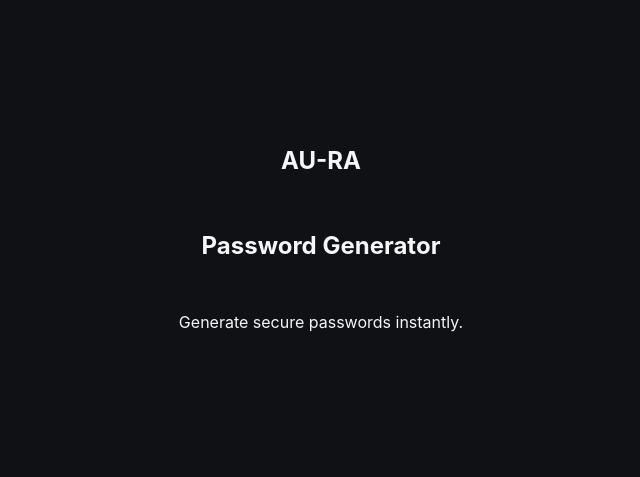
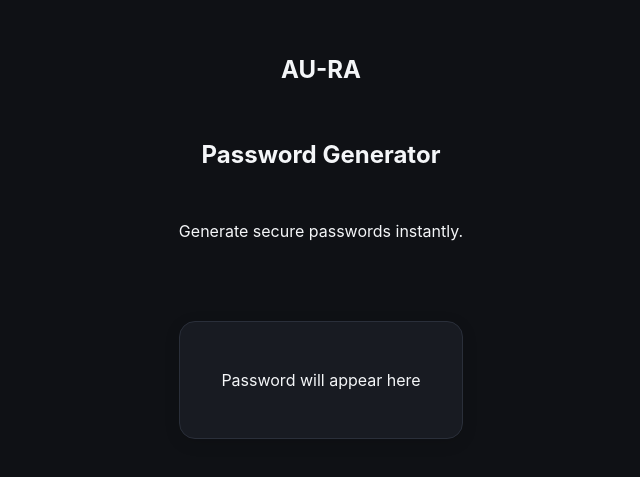
Before and after one commit to mmycdev/aura-password-generator, a React (Vite) app: page / in a window 1280 px wide. Shown: the part 163-640 px from the top of the page, without its empty margins (319-959 px from the left). Built offline with nearby package versions, Linux system fonts and the light colour scheme.

Commit message:
feat(ui): add password card component

```diff
--- /dev/null
+++ b/src/components/PasswordCard/PasswordCard.module.css
@@ -0,0 +1,13 @@
+.card {
+  width: 100%;
+  max-width: 560px;
+
+  margin-top: var(--space-6);
+  padding: var(--space-5);
+
+  background: var(--color-surface);
+  border: 1px solid var(--color-border);
+  border-radius: var(--radius-lg);
+
+  box-shadow: var(--shadow-md);
+}
--- /dev/null
+++ b/src/components/PasswordCard/PasswordCard.tsx
@@ -0,0 +1,11 @@
+import styles from "./PasswordCard.module.css";
+
+function PasswordCard() {
+  return (
+    <section className={styles.card}>
+      <p>Password will appear here</p>
+    </section>
+  );
+}
+
+export default PasswordCard;
--- /dev/null
+++ b/src/components/PasswordCard/index.ts
@@ -0,0 +1 @@
+export { default } from "./PasswordCard";
--- a/src/pages/PasswordPage.tsx
+++ b/src/pages/PasswordPage.tsx
@@ -1,4 +1,5 @@
 import styles from "./PasswordPage.module.css";
+import PasswordCard from "../components/PasswordCard";
 
 function PasswordPage() {
   return (
@@ -8,6 +9,8 @@ function PasswordPage() {
       <h2>Password Generator</h2>
 
       <p>Generate secure passwords instantly.</p>
+
+      <PasswordCard />
     </section>
   );
 }
```
